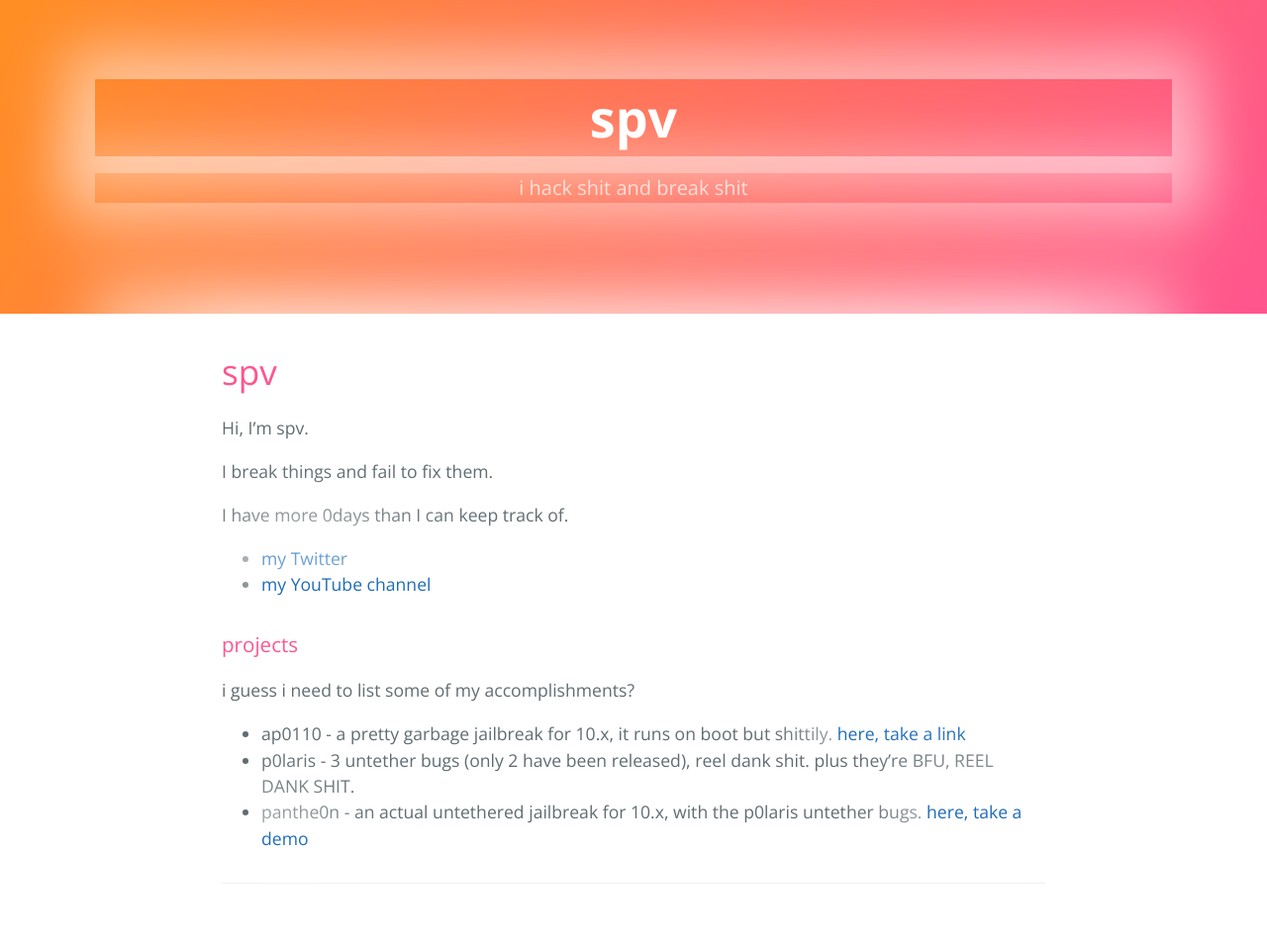
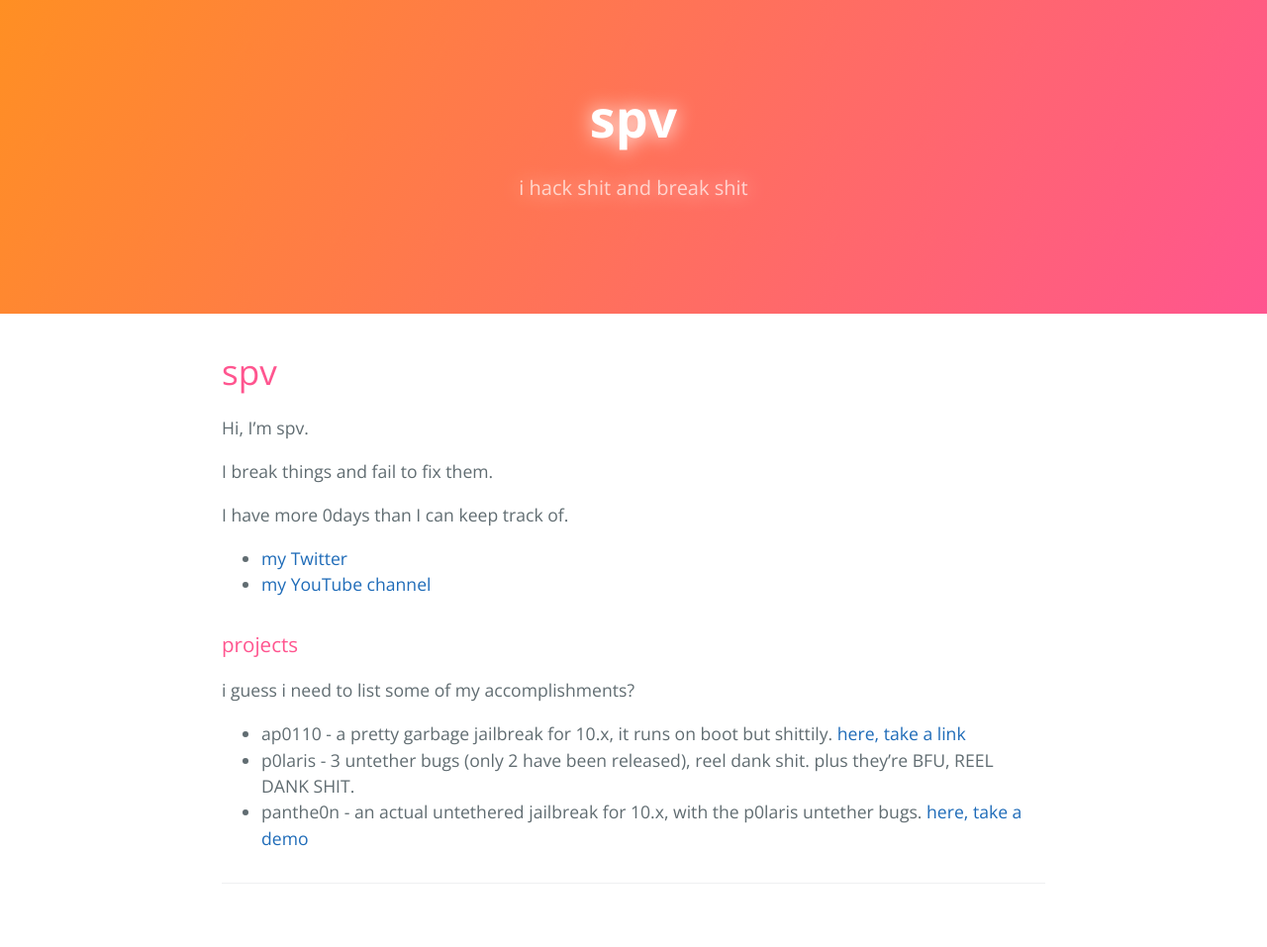
Before and after one commit to spv420/spv420.github.io, a Jekyll site: the page built from README.md, in a window 1280 px wide. Shown: the whole page at 99% size. Built offline with Jekyll 4.4.1, drawn with Linux system fonts in a browser that asks for light colours; our own code applies the rules of GitHub Pages for plain Markdown files; comment, search, counter and statistics services are not loaded.

Commit message:
Update style.scss

```diff
--- a/assets/css/style.scss
+++ b/assets/css/style.scss
@@ -4,6 +4,5 @@
 @import 'jekyll-theme-cayman';
 
 * {
-  box-shadow:
-    0 0 60px 30px rgba(255, 255, 255, 0.5); // test
+  text-shadow: 0 0 20px #fff;
 }
```
